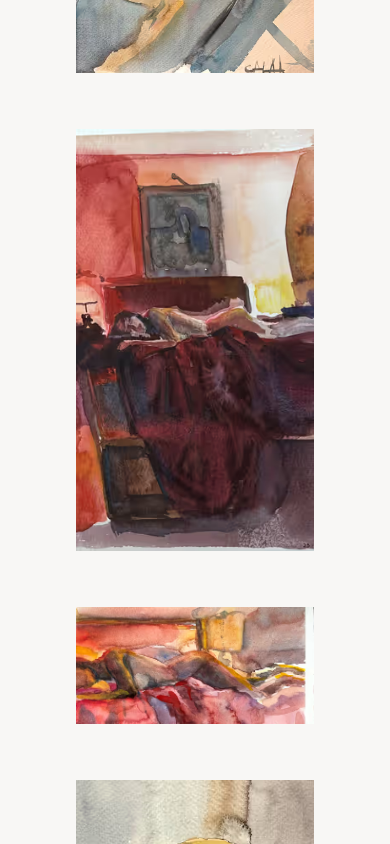
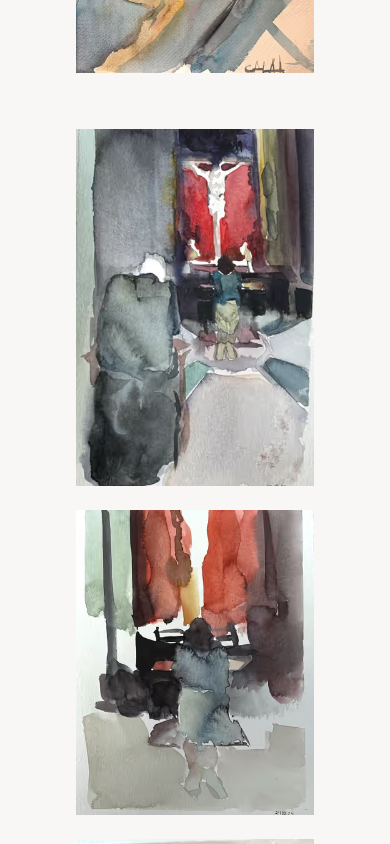
Before and after one commit to AlexanderShaburov/sashas-site, a React (Vite) app: page /watercolor in a window 390 px wide. Shown: the part 940-1784 px from the top of the page. Built offline with nearby package versions, Linux system fonts and the light colour scheme.

Commit message:
fucking css for narrow media fixed finaly

```diff
--- a/src/components/mainLayout/gallery.css
+++ b/src/components/mainLayout/gallery.css
@@ -116,48 +116,31 @@
   .block.mosaicRight {
     grid-template-columns: 1fr;
   }
-  .block.mosaicLeft > picture,
+  /* .block.mosaicLeft > picture,
   .block.mosaicRight > picture {
     grid-column: auto;
     grid-row: auto;
-  }
+  } */
 
   .block.mosaicLeft picture > img,
   .block.mosaicRight picture > img {
     height: auto;
     object-fit: contain;
   }
-  .block.mosaicLeft > picture:nth-of-type(1) {
+  .block.mosaicLeft > picture:nth-of-type(1),
+  .block.mosaicRight > picture:nth-of-type(1) {
     grid-column: 1;
     grid-row: 1;
-    object-fit: cover;
   }
-  .block.mosaicLeft > picture:nth-of-type(2) {
-    grid-column: 1;
-    grid-row: 1;
-    /* object-fit: cover; */
-  }
-  .block.mosaicLeft > picture:nth-of-type(3) {
-    grid-column: 1;
-    grid-row: 1;
-    width: 100%;
-    height: 100%; /* растягиваем на всю доступную  зону без пустот */
-  }
-  block.mosaicRight > picture:nth-of-type(1) {
-    grid-column: 1;
-    grid-row: 1;
-    object-fit: cover;
-  }
+  .block.mosaicLeft > picture:nth-of-type(2),
   .block.mosaicRight > picture:nth-of-type(2) {
     grid-column: 1;
-    grid-row: 1;
-    object-fit: cover;
+    grid-row: 2;
   }
+  .block.mosaicLeft > picture:nth-of-type(3),
   .block.mosaicRight > picture:nth-of-type(3) {
     grid-column: 1;
-    grid-row: 1;
-    width: 100%;
-    object-fit: cover; /* чтобы «большая» заполнила зону без пустот */
+    grid-row: 3;
   }
 }
 
```
